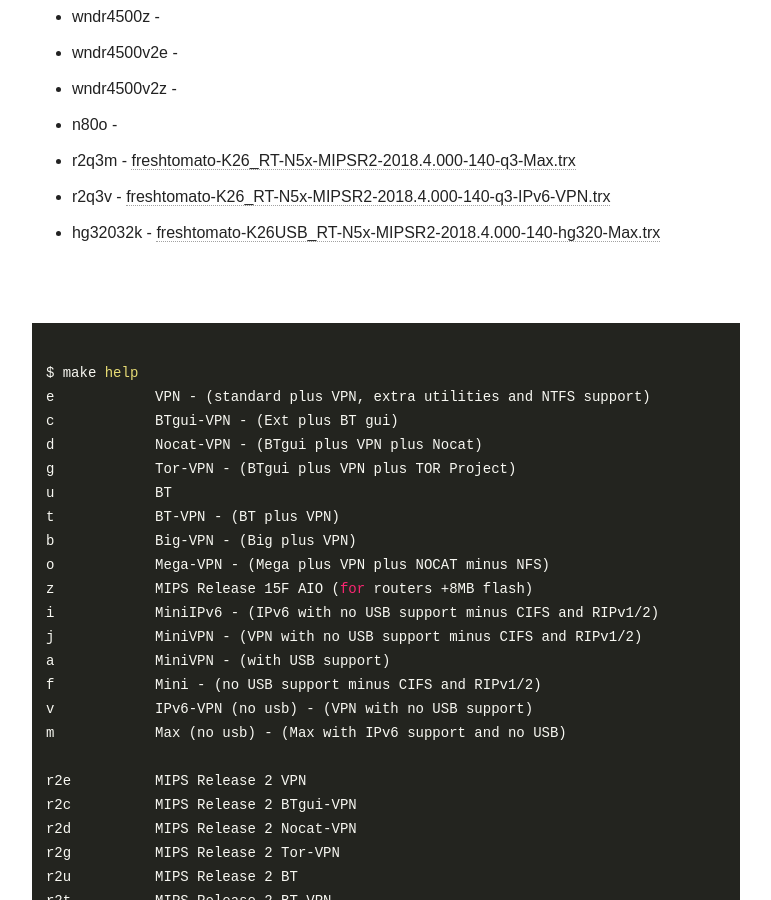
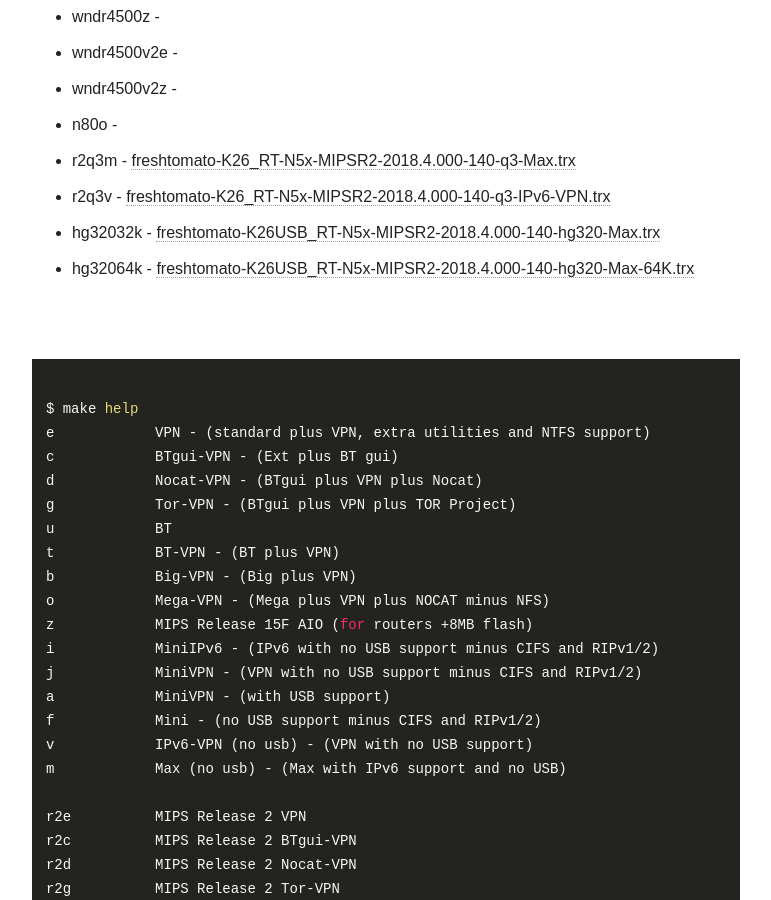
Before and after one commit to oglopss/freshtomato-mips-ci-jekyll, a Jekyll site: the page built from index.html, in a window 1280 px wide and 900 px high, scrolled down 2779 px. Shown: the whole window, without its empty margins (254-1025 px from the left). Built offline with Jekyll 4.4.1, drawn with Linux system fonts in a browser that asks for light colours; nearby versions of some CDN libraries.

Commit message:
Travis build 39 hg32064k pushed to gh-pages

```diff
--- a/_data/ss.yml
+++ b/_data/ss.yml
@@ -66,3 +66,4 @@
   - 0068 r2q3v freshtomato-K26_RT-N5x-MIPSR2-2018.4.000-140-q3-IPv6-VPN.trx
   - 0067 r2q3m freshtomato-K26_RT-N5x-MIPSR2-2018.4.000-140-q3-Max.trx
   - 0069 hg32032k freshtomato-K26USB_RT-N5x-MIPSR2-2018.4.000-140-hg320-Max.trx
+  - 0070 hg32064k freshtomato-K26USB_RT-N5x-MIPSR2-2018.4.000-140-hg320-Max-64K.trx
```
